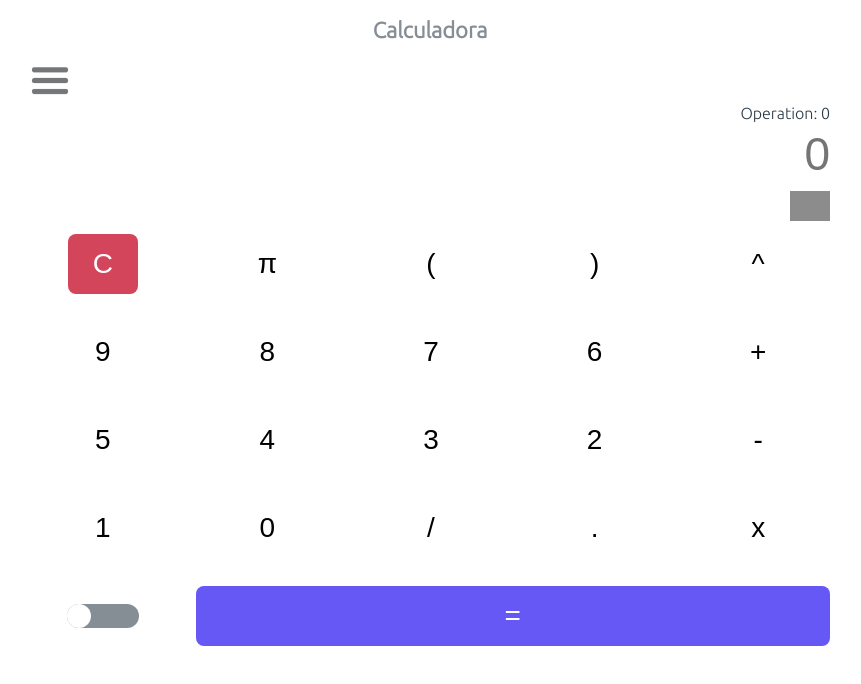
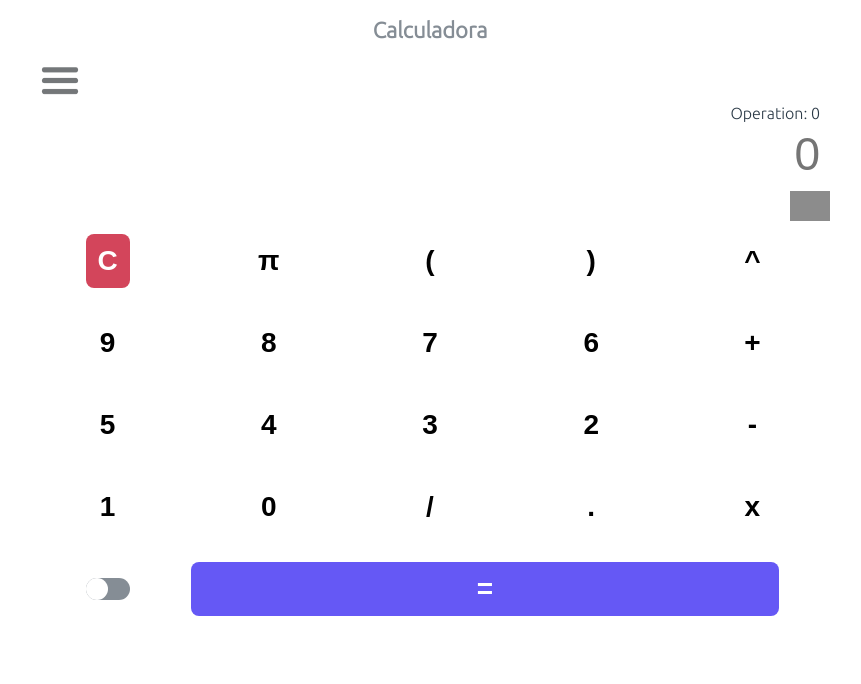
Before and after one commit to MariaBracho/Calculator-app, a website with bundled scripts: page calculator/index.html in a window 1280 px wide. Shown: the whole page, without its empty margins (210-1071 px from the left). Built offline with nearby package versions, Linux system fonts and the light colour scheme; grey boxes are pictures that could not be loaded; a web font is replaced by a local one.

Commit message:
design fixing

```diff
--- a/UI/render.css
+++ b/UI/render.css
@@ -19,8 +19,8 @@
 
 .sub_root {
     max-width: 880px;
+    min-width: 360px;
     height: 100vh;
-    padding: 0 24px;
     margin: 0 auto;
 }
 
@@ -75,6 +75,7 @@
     height: 40px;
     width: 40px;
     cursor: pointer;
+    margin-left: 10px;
 }
 
 .historybutton_clear_container {
@@ -107,14 +108,16 @@
     text-align: end;
     font-size: 46px;
     font-family: 'Signika Negative', sans-serif;
+    padding-right: 10px;
 }
 
 .containerButtons {
-    grid-column-gap: 20px;
+    grid-column-gap: 6px;
     grid-row-gap: 28px;
     display: grid;
     width: 100%;
-    grid-template-columns: repeat(4, auto);
+    min-width: 360px;
+    grid-template-columns: repeat(5, auto);
     grid-template-rows: repeat(5, auto);
 }
 
@@ -125,11 +128,12 @@
 }
 
 .button {
-    height: 60px;
-    width: 70px;
+    height: 54px;
+    width: 44px;
     border: none;
     background-color: transparent;
     font-family: 'Signika Negative', sans-serif;
+    font-weight: bold;
     font-size: 18px;
     cursor: pointer;
 }
@@ -144,6 +148,7 @@
     background-color: #6558f5;
     grid-column: 2/6;
     border-radius: 8px;
+    width: 92%;
 }
 
 .button20 {
@@ -186,6 +191,7 @@
 .calculator_operacion p {
     color: #293845;
     font-family: 'Ubuntu', sans-serif;
+    padding-right: 10px;
 }
 
 .buttonReset {
@@ -200,7 +206,7 @@
 
 .button_mode {
     background-color: #858d95;
-    width: 72px;
+    width: 44px;
     border-radius: 34px;
     display: flex;
     align-items: center;
@@ -219,8 +225,8 @@
 }
 
 .button_mode_circule {
-    height: 24px;
-    width: 24px;
+    height: 22px;
+    width: 22px;
     border-radius: 50%;
     background-color: white;
 }
@@ -250,6 +256,7 @@
     background-color: white;
     border-radius: 50%;
     cursor: pointer;
+    margin-left: 20px;
 }
 
 .result_container {
@@ -257,6 +264,7 @@
     place-items: center;
     grid-template-columns: repeat(2, auto);
     line-height: 2;
+    text-align: center;
 }
 
 .result {
```
